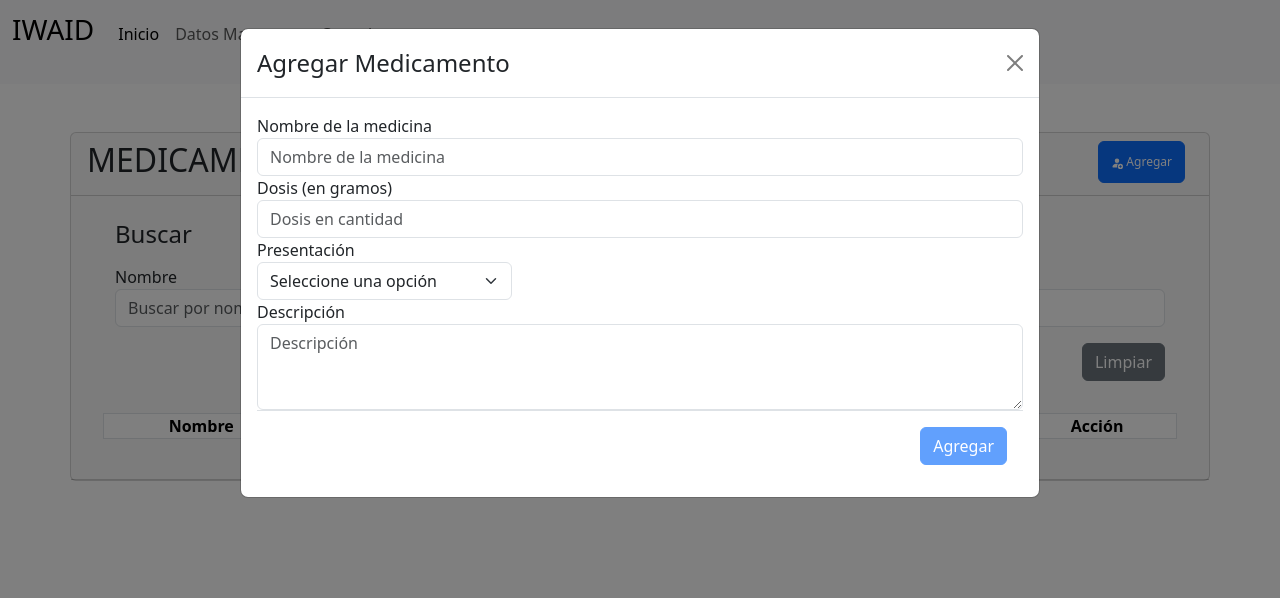
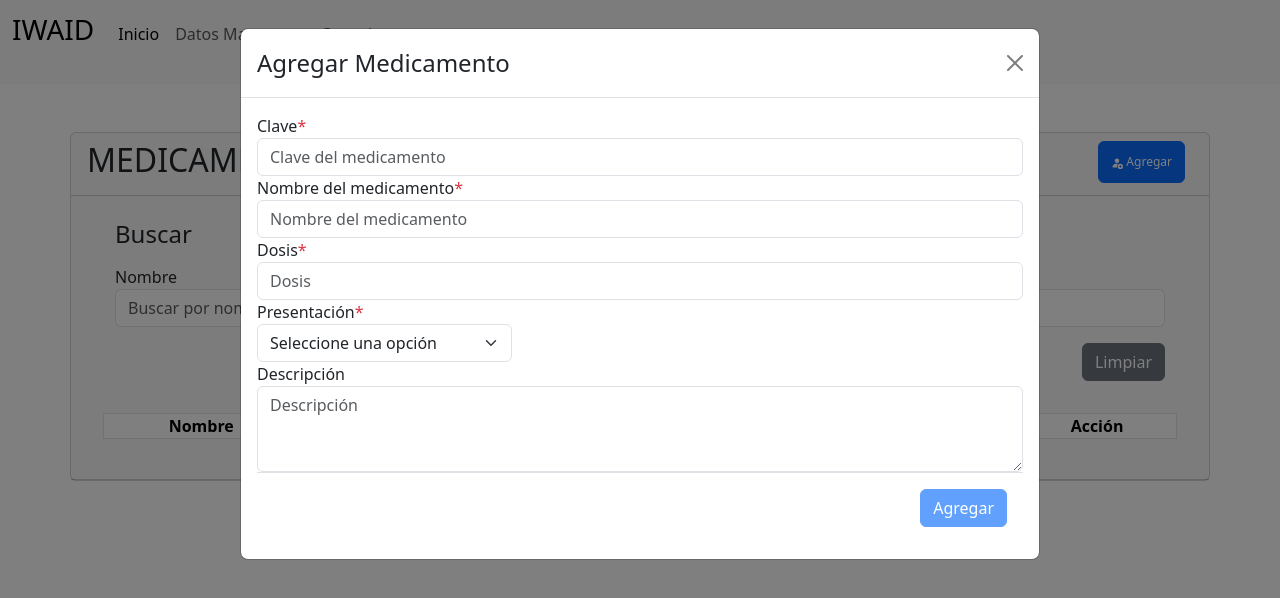
Before and after one commit to Chris-THC/iwaid-ui, a React (Create React App) app: page /medicine in a window 1280 px wide. Both pictures are taken after typing "Sample", "5", "Sample" into the empty fields and a click on the button "Agregar". Shown: the top 598 px of the page. Built offline with nearby package versions, Linux system fonts and the light colour scheme.

Commit message:
Comments made:
I correctly changed the folder name and removed the lines and components that are not in use.
Form validations and required data were changed

```diff
--- a/src/Components/Medicine/FormMedicine.jsx
+++ b/src/Components/Medicine/FormMedicine.jsx
@@ -1,6 +1,6 @@
 import { Modal, Button } from 'react-bootstrap';
 import { useForm } from 'react-hook-form';
-import React, { useContext, useEffect } from "react";
+import React, { useContext} from "react";
 import { GetTheAppContext } from "../../Context/AppContext";
 
 export const FormMedicine = ({ isGetData = {} }) => {
@@ -36,42 +36,85 @@ export const FormMedicine = ({ isGetData = {} }) => {
 
       <div>
       <form onSubmit={handleSubmit(onSubmitClick)}>
+
             <div className="form-group">
-          <label>Nombre de la medicina</label>
+        <label>Clave
+        <span className="text-danger">*</span>
+        </label>
         <input
           type="text"
           className="form-control"
-            placeholder="Nombre de la medicina"
+          placeholder="Clave del medicamento"
           autoComplete="off"
-            {...register("name", { required: true })}
-            defaultValue={isGetData.name}
+          {...register("clave", {
+            required: true,
+            maxLength: 5,
+            pattern: /^[a-zA-Z0-9]+$/,
+          })}
+          defaultValue={isGetData.clave}
         />
-          {errors.name && (
-            <span className="text-danger">El dato es requerido</span>
+        {errors.clave?.type === "required" && (
+          <span className="text-danger">*El dato es requerido</span>
+        )}
+        {errors.clave?.type === "maxLength" && (
+          <span className="text-danger">*Máximo 5 caracteres</span>
+        )}
+        {errors.clave?.type === "pattern" && (
+          <span className="text-danger">*Solo caracteres alfanuméricos</span>
         )}
       </div>
 
             <div className="form-group">
-  <label>Dosis (en gramos)</label>
+        <label>Nombre del medicamento
+        <span className="text-danger">*</span>
+        </label>
         <input
-    type="number"
+          type="text"
           className="form-control"
-    placeholder="Dosis en cantidad"
+          placeholder="Nombre del medicamento"
           autoComplete="off"
-    step="any"
-    {...register("dosis", {
+          {...register("name", {
             required: true,
-      min: 0, // Puedes ajustar el mínimo de la dosis según tus necesidades
+            maxLength: 100,
+            pattern: /^[a-zA-Z0-9\s]+$/,
           })}
+          defaultValue={isGetData.name}
+        />
+        {errors.name?.type === "required" && (
+          <span className="text-danger">*El dato es requerido</span>
+        )}
+        {errors.name?.type === "maxLength" && (
+          <span className="text-danger">*Máximo 100 caracteres</span>
+        )}
+        {errors.name?.type === "pattern" && (
+          <span className="text-danger">
+            *Solo caracteres alfanuméricos y espacios
+          </span>
+        )}
+      </div>
+
+
+      <div className="form-group">
+        <label>Dosis
+        <span className="text-danger">*</span>
+        </label>
+        <input
+          type="text"
+          className="form-control"
+          placeholder="Dosis"
+          autoComplete="off"
+          {...register("dosis", { required: true })}
           defaultValue={isGetData.dosis}
         />
         {errors.dosis && (
-    <span className="text-danger">El dato es requerido</span>
+          <span className="text-danger">*El dato es requerido</span>
         )}
       </div>
 
       <div className="form-group col-md-4">
-              <label>Presentación</label>
+                    <label>Presentación
+                    <span className="text-danger">*</span>
+                    </label>
                     <select
                       defaultValue={isGetData.presentation} // Aquí se asigna el valor al select
                       className="form-select"
@@ -92,7 +135,8 @@ export const FormMedicine = ({ isGetData = {} }) => {
 
 
                   <div className="form-group">
-          <label>Descripción</label>
+        <label>Descripción
+        </label>
         <textarea
           className="form-control"
           rows="3"
@@ -101,9 +145,10 @@ export const FormMedicine = ({ isGetData = {} }) => {
           defaultValue={isGetData.description}
         ></textarea>
         {errors.description && (
-            <span className="text-danger">El dato es requerido</span>
+          <span className="text-danger">*El dato es requerido</span>
         )}
       </div>
+
 
 
     <div>
--- a/src/Context/AppContext.jsx
+++ b/src/Context/AppContext.jsx
@@ -8,15 +8,10 @@ export const AppContext = (props) => {
 
   const [dataTestMedicine, setDataTestMedicine] = useState([
     // { name: "Paracetamol", dosis: 500, presentation: 'Tabletas', description: "Alivia el dolor y reduce la fiebre" },
-    { name: "Omeprazol", dosis: "20", presentation: "Sólidos", description: "Trata la acidez estomacal y úlceras" },
-    { name: "Loratadina", dosis: "10", presentation: 'Tabletas', description: "Antihistamínico para alergias" },
-    { name: "Amoxicilina", dosis: "250", presentation: 'Suspensión oral', description: "Antibiótico para infecciones bacterianas" },
-    { name: "Cetirizina", dosis: "5", presentation: 'Jarabe', description: "Alivia síntomas de alergias como la picazón y la congestión nasal" },
-    { name: "Aspirina", dosis: "100", presentation: 'Comprimidos', description: "Antiinflamatorio y analgésico" },
-    { name: "Vitamina C", dosis: "1000", presentation: 'Tabletas efervescentes', description: "Refuerza el sistema inmunológico" },
-    { name: "Itraconazol", dosis: "100", presentation: 'Cápsulas', description: "Tratamiento antifúngico para infecciones por hongos" },
-    { name: "Diazepam", dosis: "5", presentation: 'Tabletas', description: "Ansiolítico y relajante muscular" },
-    { name: "Salbutamol", dosis: "2", presentation: 'Inhalador', description: "Broncodilatador para problemas respiratorios" }
+    {id:1, name: "Omeprazol", dosis: "20", presentation: "Sólidos", description: "Trata la acidez estomacal y úlceras" },
+    { id:2,name: "Loratadina", dosis: "10", presentation: 'Tabletas', description: "Antihistamínico para alergias" },
+    {id:4, name: "Amoxicilina", dosis: "250", presentation: 'Suspensión oral', description: "Antibiótico para infecciones bacterianas" },
+    { id:5, name: "Cetirizina", dosis: "5", presentation: 'Jarabe', description: "Alivia síntomas de alergias como la picazón y la congestión nasal" },
 
   ]);
 
```
Lines whose indentation alone changed are shown as unchanged.
